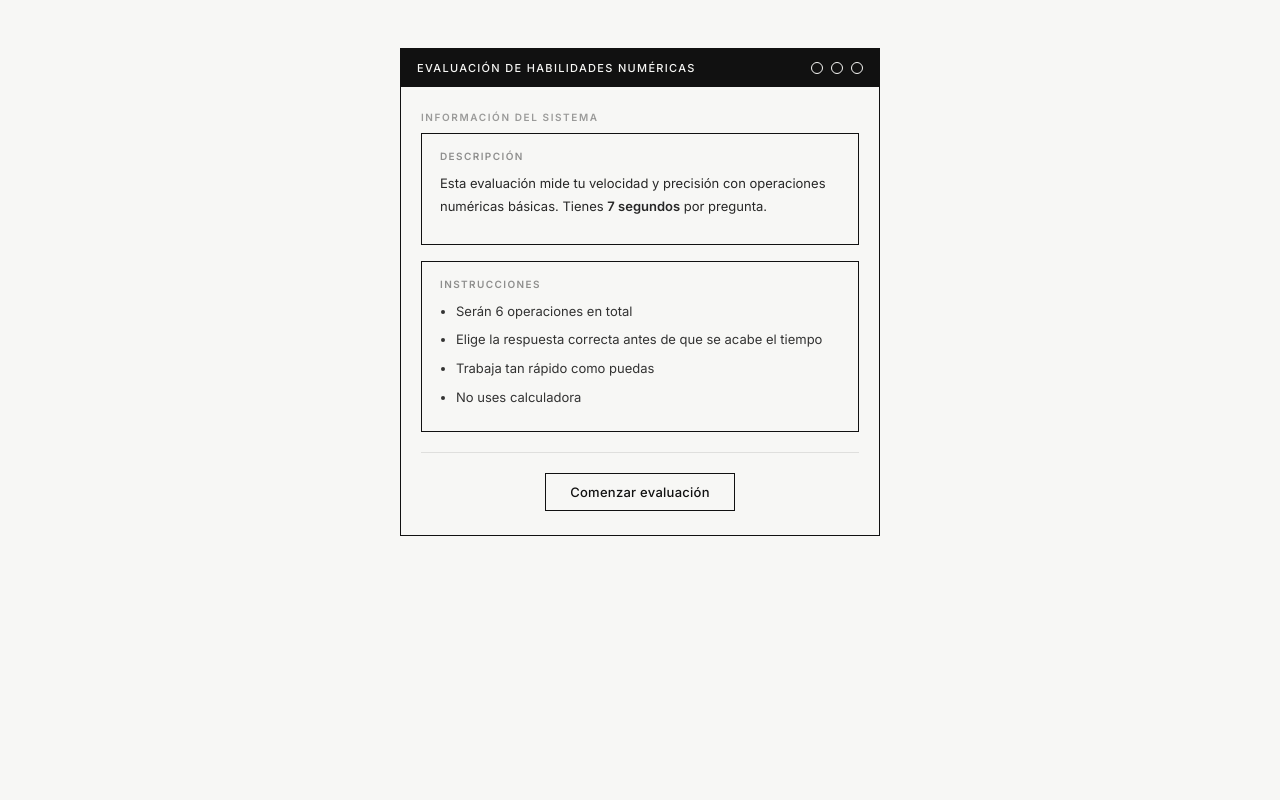
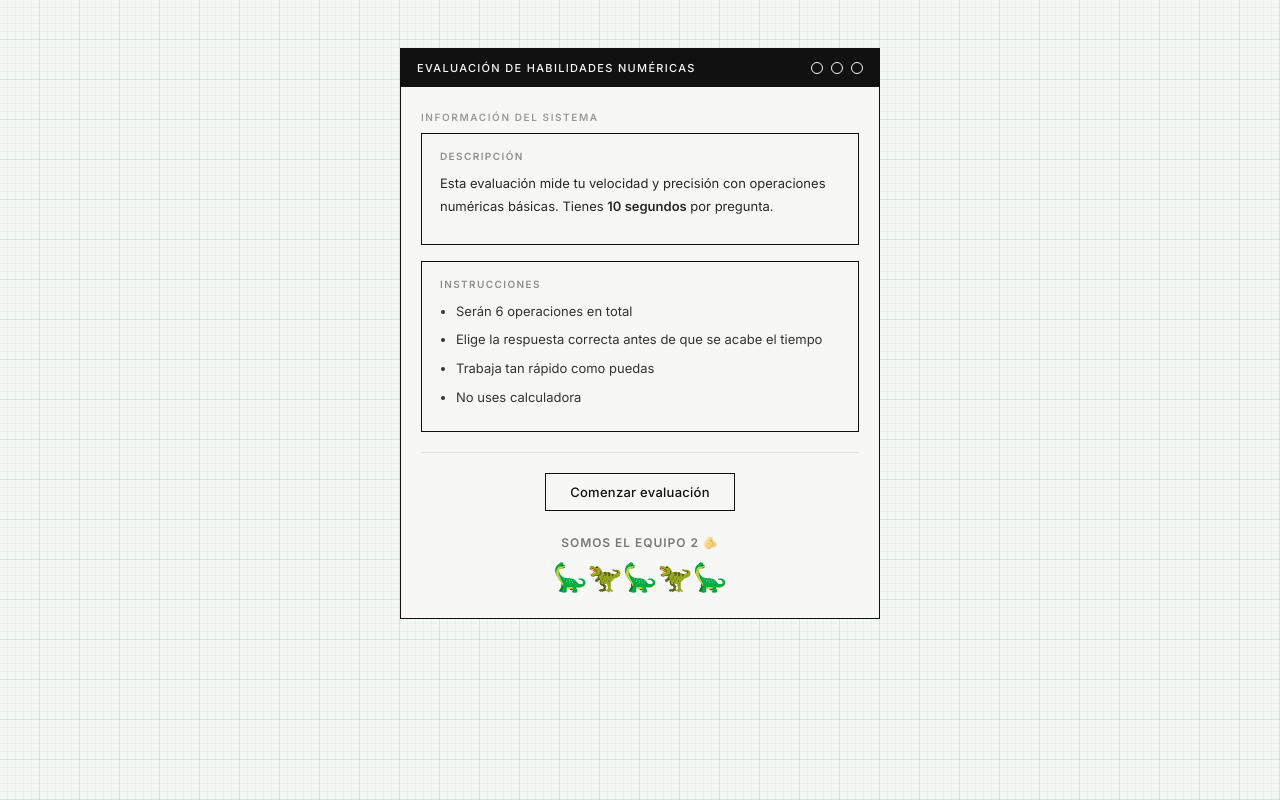
Before and after one commit to DiscalculiaActividad/DiscalculiaActividad.github.io, a plain HTML site: page index.html in a window 1280 px wide. Drawn offline with Linux system fonts and the light colour scheme.

Commit message:
Update index.html

```diff
--- a/index.html
+++ b/index.html
@@ -15,7 +15,14 @@
   * { box-sizing: border-box; margin: 0; padding: 0; }
 
   body {
-    background: var(--paper);
+    background-color: #f4f8f4;
+    background-image:
+      linear-gradient(rgba(80,140,100,0.13) 1px, transparent 1px),
+      linear-gradient(90deg, rgba(80,140,100,0.13) 1px, transparent 1px),
+      linear-gradient(rgba(80,140,100,0.06) 1px, transparent 1px),
+      linear-gradient(90deg, rgba(80,140,100,0.06) 1px, transparent 1px);
+    background-size: 40px 40px, 40px 40px, 8px 8px, 8px 8px;
+    background-position: -1px -1px, -1px -1px, -1px -1px, -1px -1px;
     min-height: 100vh;
     display: flex;
     align-items: flex-start;
@@ -31,6 +38,7 @@
     width: 100%;
     max-width: 480px;
     border: 1px solid var(--ink);
+    background: var(--paper);
   }
 
   /* ── Header ── */
@@ -340,7 +348,7 @@
       <div class="section-header">Información del sistema</div>
       <div class="panel">
         <div class="panel-label">Descripción</div>
-        <p class="reveal-body">Esta evaluación mide tu velocidad y precisión con operaciones numéricas básicas. Tienes <strong>7 segundos</strong> por pregunta.</p>
+        <p class="reveal-body">Esta evaluación mide tu velocidad y precisión con operaciones numéricas básicas. Tienes <strong>10 segundos</strong> por pregunta.</p>
       </div>
       <div class="panel">
         <div class="panel-label">Instrucciones</div>
@@ -354,6 +362,12 @@
       <div class="sep"></div>
       <div style="display:flex;justify-content:center;">
         <button class="btn btn-default" onclick="startTest()" style="min-width:160px;">Comenzar evaluación</button>
+      </div>
+      <div style="display:flex;justify-content:center;margin-top:24px;opacity:0.55;">
+        <span style="font-family:'Inter',sans-serif;font-size:12px;font-weight:600;letter-spacing:0.08em;text-transform:uppercase;color:#111;">SOMOS el Equipo 2 🫵</span>
+      </div>
+      <div style="display:flex;justify-content:center;gap:8px;margin-top:10px;font-size:28px;">
+        🦕🦖🦕🦖🦕
       </div>
     </div>
 
@@ -467,11 +481,11 @@ function renderOptions(idx){
 }
 
 function startTimer(){
-  clearInterval(timerInterval);timeLeft=7;
+  clearInterval(timerInterval);timeLeft=10;
   const bar=document.getElementById("timer-bar"),label=document.getElementById("timer-label");
-  bar.style.width="100%";bar.style.background="var(--ink)";label.textContent="7";
+  bar.style.width="100%";bar.style.background="var(--ink)";label.textContent="10";
   timerInterval=setInterval(()=>{
-    timeLeft-=0.1;const pct=Math.max(0,(timeLeft/7)*100);
+    timeLeft-=0.1;const pct=Math.max(0,(timeLeft/10)*100);
     bar.style.width=pct+"%";label.textContent=Math.ceil(timeLeft);
     if(timeLeft<=0){clearInterval(timerInterval);if(!answered){answered=true;score.missed++;playMissed();document.getElementById("status-msg").textContent="Se acabó el tiempo.";disableOptions();setTimeout(()=>{current++;loadProblem();},1200);}}
   },100);
```
